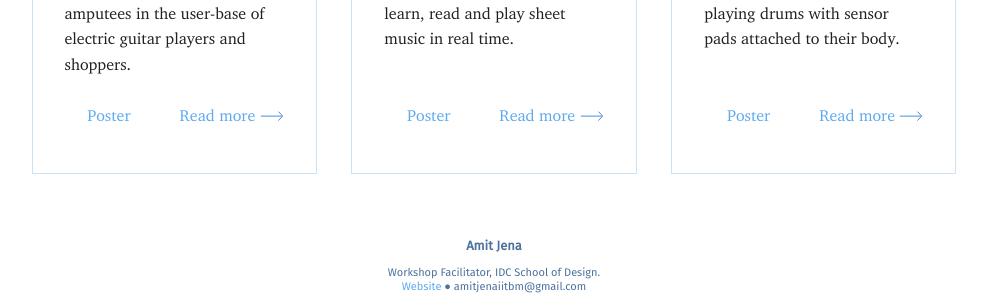
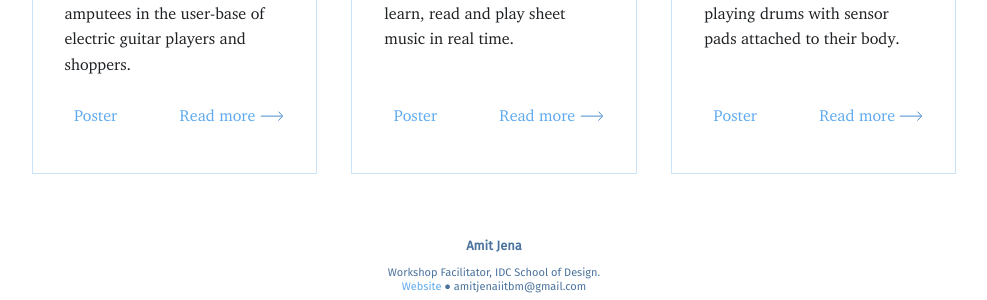
Before and after one commit to amitjenaiitbm/ma-dfworkshop, a Jekyll site: the page built from index.md, in a window 1280 px wide. Shown: the part 1042-1342 px from the top of the page, without its empty margins (146-1133 px from the left). Built offline with Jekyll 4.4.1, drawn with Linux system fonts in a browser that asks for light colours; nearby versions of some CDN libraries.

Commit message:
Update home.html

```diff
--- a/_layouts/home.html
+++ b/_layouts/home.html
@@ -44,7 +44,7 @@ layout: default
                     <div class="medium">
                         <a href="posters/armStrum.jpg" target="_blank">
                           Poster
-                        </a>&nbsp;&nbsp;&nbsp;&nbsp;&nbsp;&nbsp;&nbsp;&nbsp;&nbsp;
+                        </a>&nbsp;&nbsp;&nbsp;&nbsp;&nbsp;&nbsp;&nbsp;&nbsp;&nbsp;&nbsp;&nbsp;&nbsp;
                         <a href="https://rishi4git.github.io/Guitar.io/" target="_blank">Read more
 
     <svg width="24px" height="10px" viewBox="0 0 24 10" version="1.1" xmlns="http://www.w3.org/2000/svg" xmlns:xlink="http://www.w3.org/1999/xlink">
@@ -85,7 +85,7 @@ layout: default
                     <div class="medium">
                         <a href="posters/miDoRe.jpg" target="_blank">
                             Poster
-                        </a>&nbsp;&nbsp;&nbsp;&nbsp;&nbsp;&nbsp;&nbsp;&nbsp;&nbsp;
+                        </a>&nbsp;&nbsp;&nbsp;&nbsp;&nbsp;&nbsp;&nbsp;&nbsp;&nbsp;&nbsp;&nbsp;&nbsp;
                         <a href="https://sugandha-katoch.github.io/MiDoRe/" target="_blank">Read more
 
     <svg width="24px" height="10px" viewBox="0 0 24 10" version="1.1" xmlns="http://www.w3.org/2000/svg" xmlns:xlink="http://www.w3.org/1999/xlink">
@@ -127,7 +127,7 @@ layout: default
                     <div class="medium">
                         <a href="posters/drumSuit.jpg" target="_blank">
                             Poster
-                        </a>&nbsp;&nbsp;&nbsp;&nbsp;&nbsp;&nbsp;&nbsp;&nbsp;&nbsp;
+                        </a>&nbsp;&nbsp;&nbsp;&nbsp;&nbsp;&nbsp;&nbsp;&nbsp;&nbsp;&nbsp;&nbsp;&nbsp;
                         <a href="https://alensouthland.github.io/Drum-Suit/" target="_blank">Read more
 
     <svg width="24px" height="10px" viewBox="0 0 24 10" version="1.1" xmlns="http://www.w3.org/2000/svg" xmlns:xlink="http://www.w3.org/1999/xlink">
```
